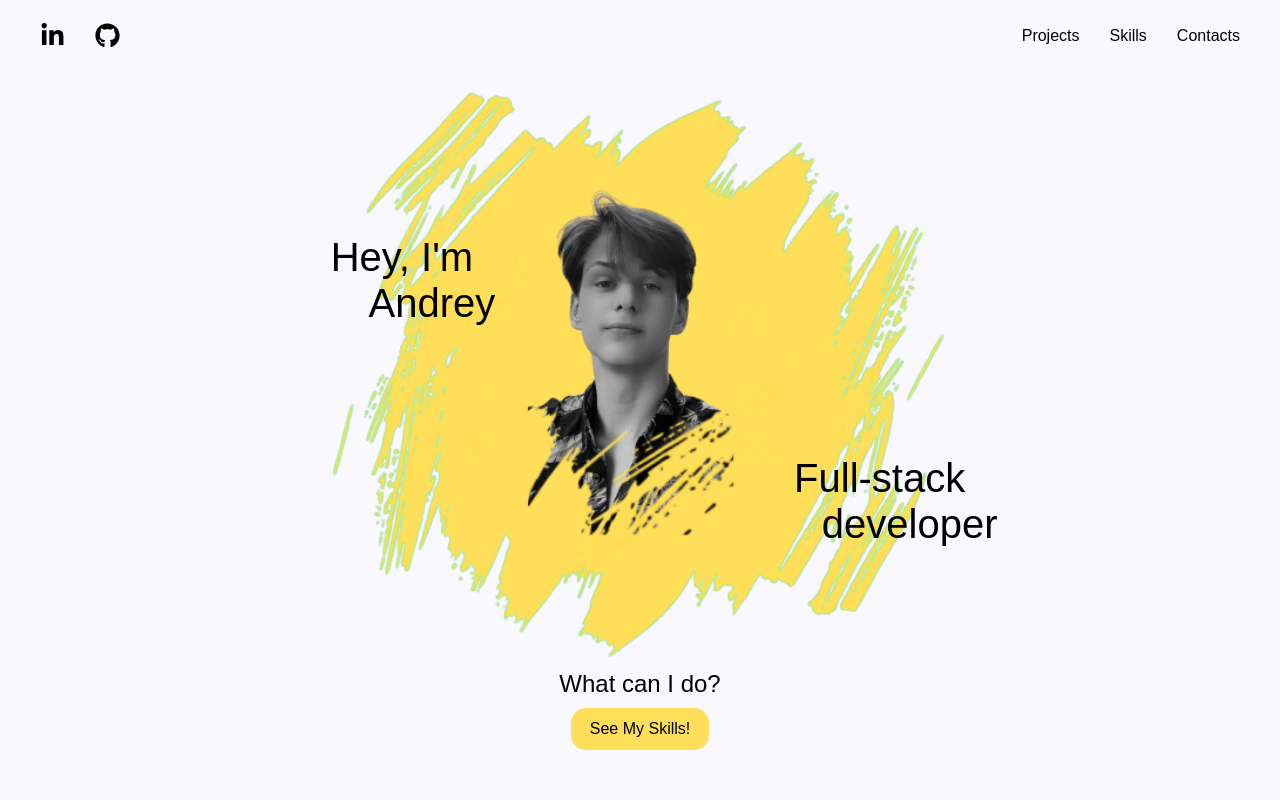
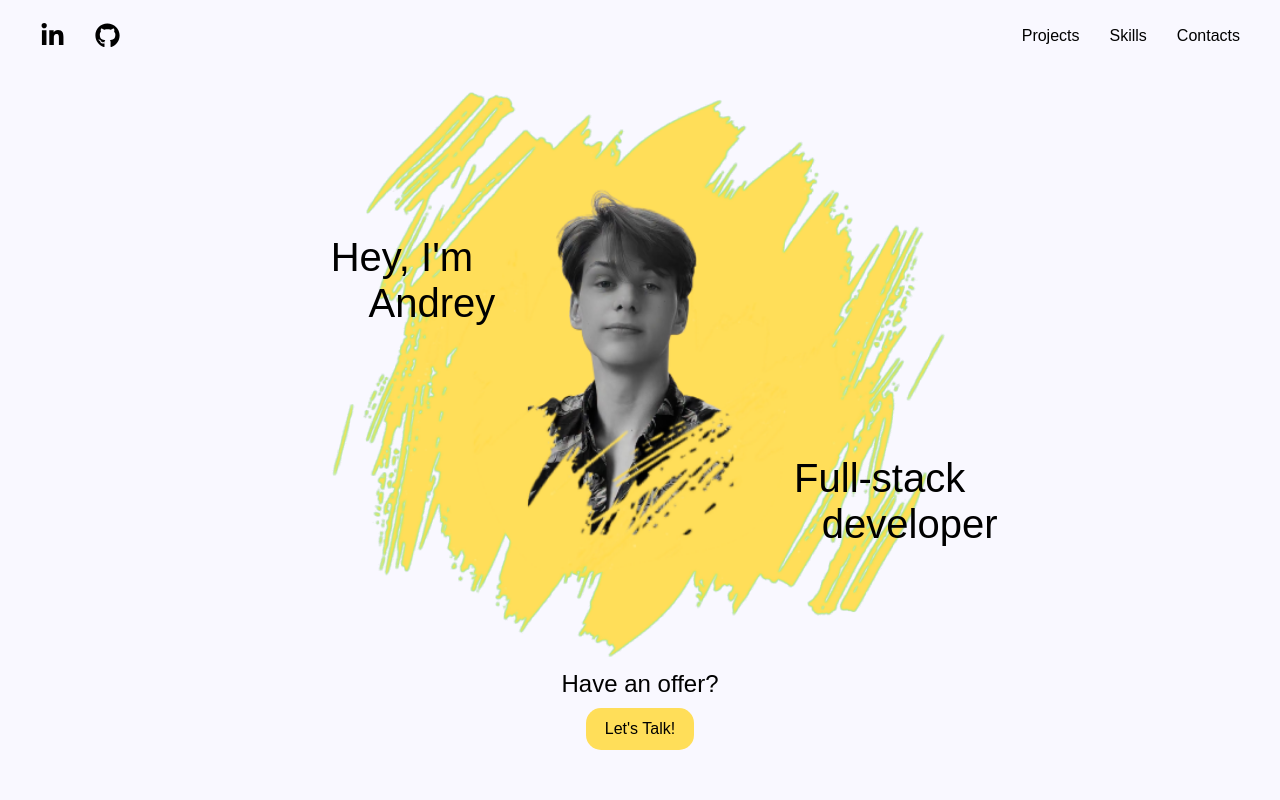
Before and after one commit to AndreyPerunov/PortfolioWebsite, a Next.js app: page / in a window 1280 px wide. Shown: the top 800 px of the page. Built offline with nearby package versions, Linux system fonts and the light colour scheme; a web font is replaced by a local one.

Commit message:
Edited call to action button.

```diff
--- a/app/components/HeroSection.tsx
+++ b/app/components/HeroSection.tsx
@@ -113,15 +113,11 @@ const HeroSection: FC = () => {
         <h1 className={styles.hero__banner__name + " " + allerta_Stencil.className}>Hey, I'm Andrey</h1>
         <h1 className={styles.hero__banner__profession + " " + allerta_Stencil.className}>Full-stack developer</h1>
       </div>
-      {/* <p className={styles.hero__question}>Have an offer?</p>
+
+      <p className={styles.hero__question}>Have an offer?</p>
 
       <div style={{ textAlign: "center" }}>
-        <Button href="mailto:andrey.perunov1@gmail.com">Let's Talk!</Button>
-      </div> */}
-      <p className={styles.hero__question}>What can I do?</p>
-
-      <div style={{ textAlign: "center" }}>
-        <Button href="#skills">See My Skills!</Button>
+        <Button href="#contacts">Let's Talk!</Button>
       </div>
 
       <ArrowDown />
```
